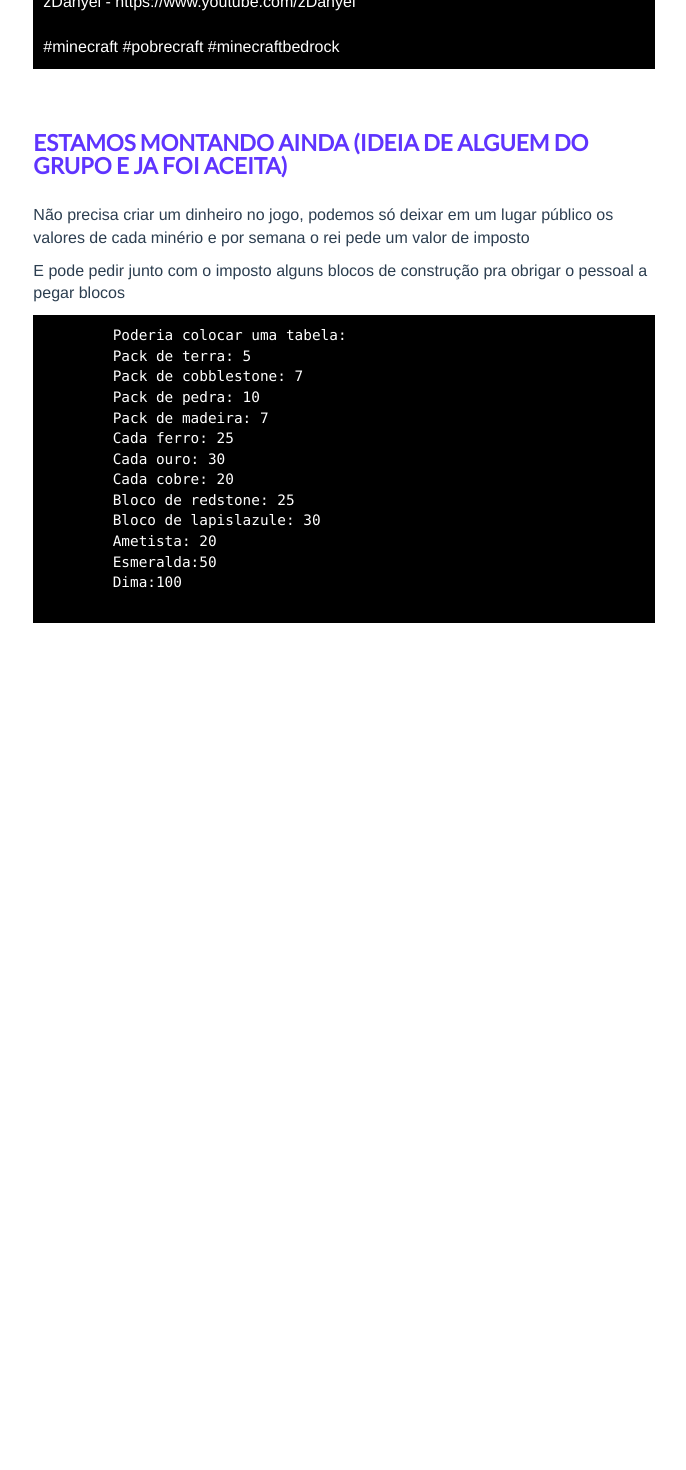
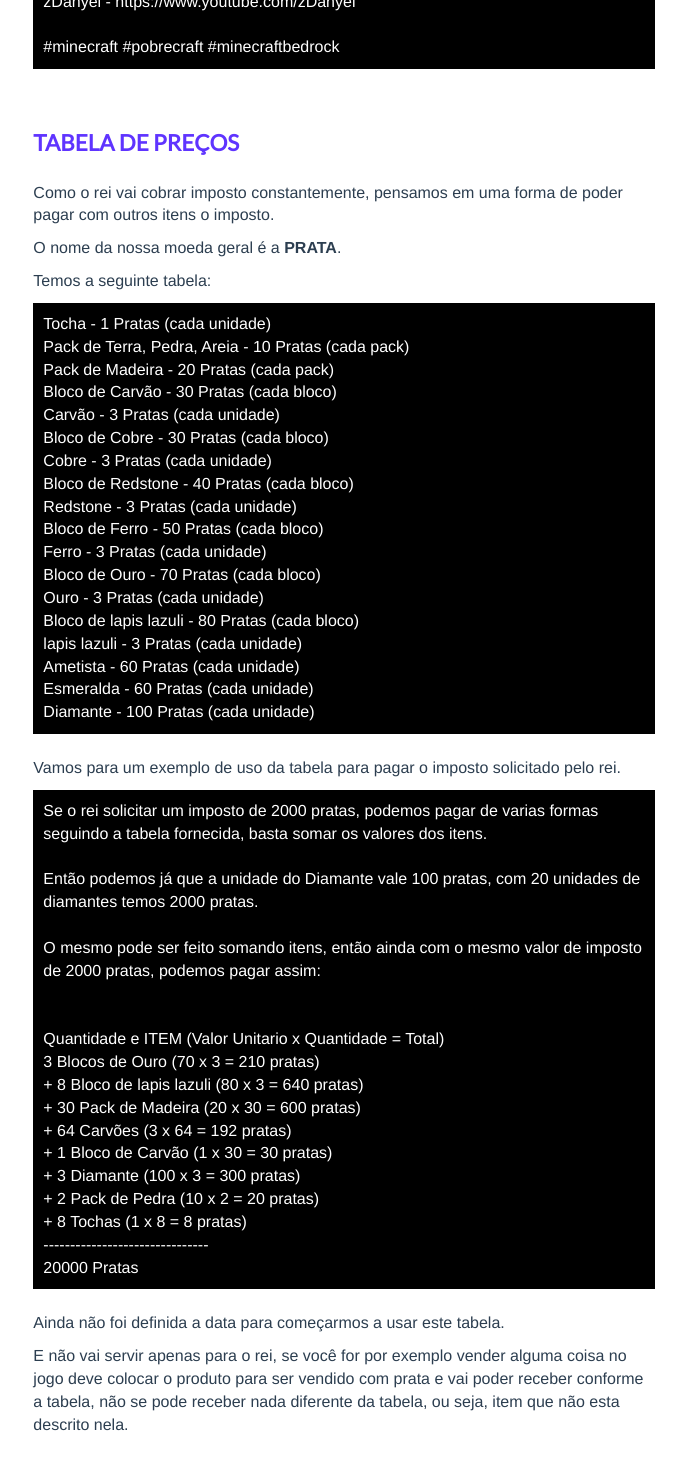
Before and after one commit to TonhaoSantos/webpage-pobrecraft, a Vue app: page / in a window 1280 px wide. Shown: the part 5477-6947 px from the top of the page, without its empty margins (296-982 px from the left). Before the commit the page ends 6140 px from the top, so only its background shows below. Built offline with nearby package versions, Linux system fonts and the light colour scheme.

Commit message:
fix youtuber list

```diff
--- a/src/views/Home.vue
+++ b/src/views/Home.vue
@@ -192,25 +192,52 @@
 
       <br>
 
-      <h5 class="home__subtitle">Estamos montando ainda (ideia de alguem do grupo e ja foi aceita)</h5>
+      <h5 class="home__subtitle">Tabela de Preços</h5>
 
-      <p>Não precisa criar um dinheiro no jogo, podemos só deixar em um lugar público os valores de cada minério e por semana o rei pede um valor de imposto</p>
-      <p>E pode pedir junto com o imposto alguns blocos de construção pra obrigar o pessoal a pegar blocos</p>
-      <pre>
-        Poderia colocar uma tabela:
-        Pack de terra: 5
-        Pack de cobblestone: 7
-        Pack de pedra: 10
-        Pack de madeira: 7
-        Cada ferro: 25
-        Cada ouro: 30
-        Cada cobre: 20
-        Bloco de redstone: 25
-        Bloco de lapislazule: 30
-        Ametista: 20
-        Esmeralda:50
-        Dima:100
-      </pre>
+      <p>Como o rei vai cobrar imposto constantemente, pensamos em uma forma de poder pagar com outros itens o imposto.</p>
+      <p>O nome da nossa moeda geral é a <strong>PRATA</strong>.</p>
+      <p>Temos a seguinte tabela:</p>
+      <div class="code-div">
+      Tocha - 1 Pratas (cada unidade)<br>
+      Pack de Terra, Pedra, Areia - 10 Pratas (cada pack)<br>
+      Pack de Madeira - 20 Pratas (cada pack)<br>
+      Bloco de Carvão - 30 Pratas (cada bloco)<br>
+      Carvão - 3 Pratas (cada unidade)<br>
+      Bloco de Cobre - 30 Pratas (cada bloco)<br>
+      Cobre - 3 Pratas (cada unidade)<br>
+      Bloco de Redstone - 40 Pratas (cada bloco)<br>
+      Redstone - 3 Pratas (cada unidade)<br>
+      Bloco de Ferro - 50 Pratas (cada bloco)<br>
+      Ferro - 3 Pratas (cada unidade)<br>
+      Bloco de Ouro - 70 Pratas (cada bloco)<br>
+      Ouro - 3 Pratas (cada unidade)<br>
+      Bloco de lapis lazuli - 80 Pratas (cada bloco)<br>
+      lapis lazuli - 3 Pratas (cada unidade)<br>
+      Ametista - 60 Pratas (cada unidade)<br>
+      Esmeralda - 60 Pratas (cada unidade)<br>
+      Diamante - 100 Pratas (cada unidade)<br>
+      </div><br>
+      <p>Vamos para um exemplo de uso da tabela para pagar o imposto solicitado pelo rei.</p>
+      <div class="code-div">
+      Se o rei solicitar um imposto de 2000 pratas, podemos pagar de varias formas seguindo a tabela fornecida, basta somar os valores dos itens.<br><br>
+      Então podemos já que a unidade do Diamante vale 100 pratas, com 20 unidades de diamantes temos 2000 pratas.<br><br>
+      O mesmo pode ser feito somando itens, então ainda com o mesmo valor de imposto de 2000 pratas, podemos pagar assim:<br><br><br>
+
+      Quantidade e ITEM (Valor Unitario x Quantidade = Total)<br>
+        3 Blocos de Ouro (70 x 3 = 210 pratas)<br>
+      + 8 Bloco de lapis lazuli (80 x 3 = 640 pratas)<br>
+      + 30 Pack de Madeira (20 x 30 = 600 pratas)<br>
+      + 64 Carvões (3 x 64 = 192 pratas)<br>
+      + 1 Bloco de Carvão (1 x 30 = 30 pratas)<br>
+      + 3 Diamante (100 x 3 = 300 pratas)<br>
+      + 2 Pack de Pedra (10 x 2 = 20 pratas)<br>
+      + 8 Tochas (1 x 8 = 8 pratas)<br>
+      -------------------------------<br>
+      20000 Pratas<br>
+      </div><br>
+
+      <p>Ainda não foi definida a data para começarmos a usar este tabela.</p>
+      <p>E não vai servir apenas para o rei, se você for por exemplo vender alguma coisa no jogo deve colocar o produto para ser vendido com prata e vai poder receber conforme a tabela, não se pode receber nada diferente da tabela, ou seja, item que não esta descrito nela.</p>
     </div>
   </div>
 </template>
```
